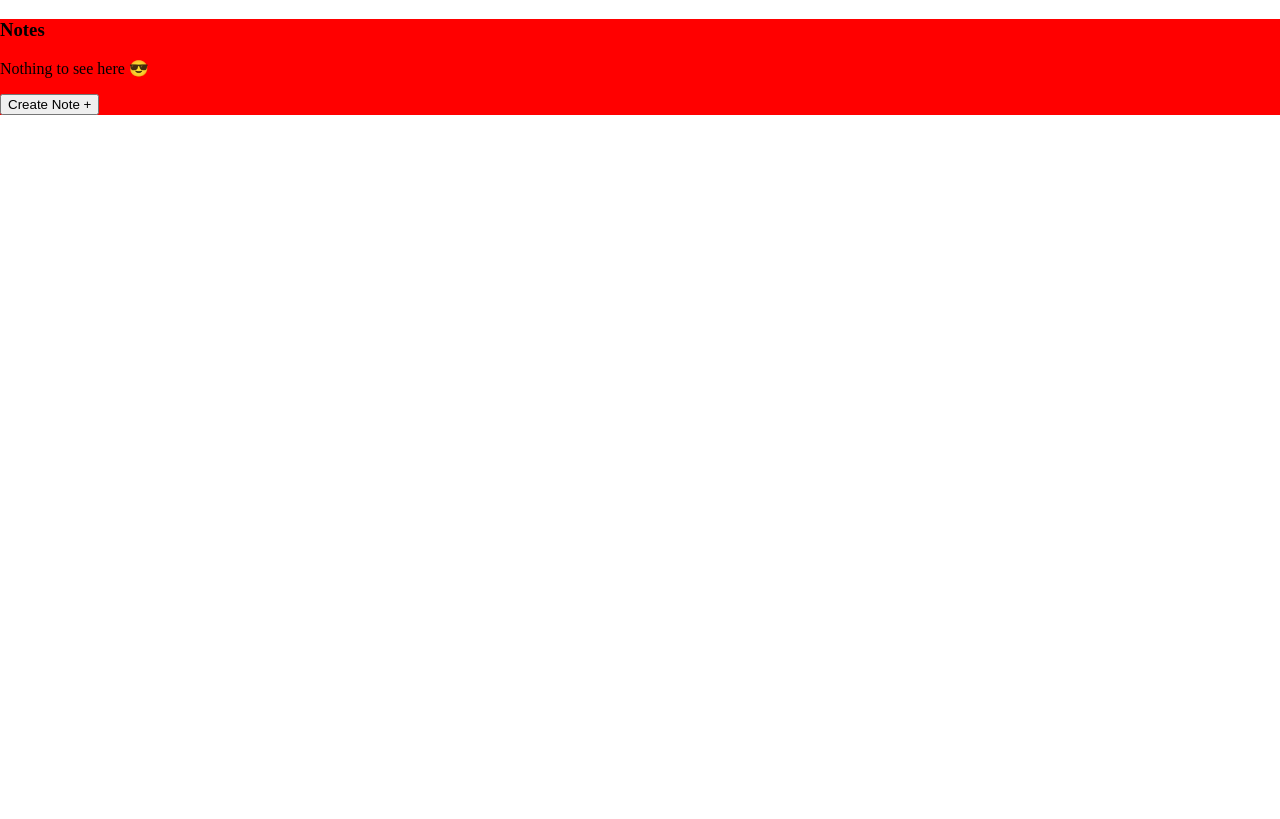
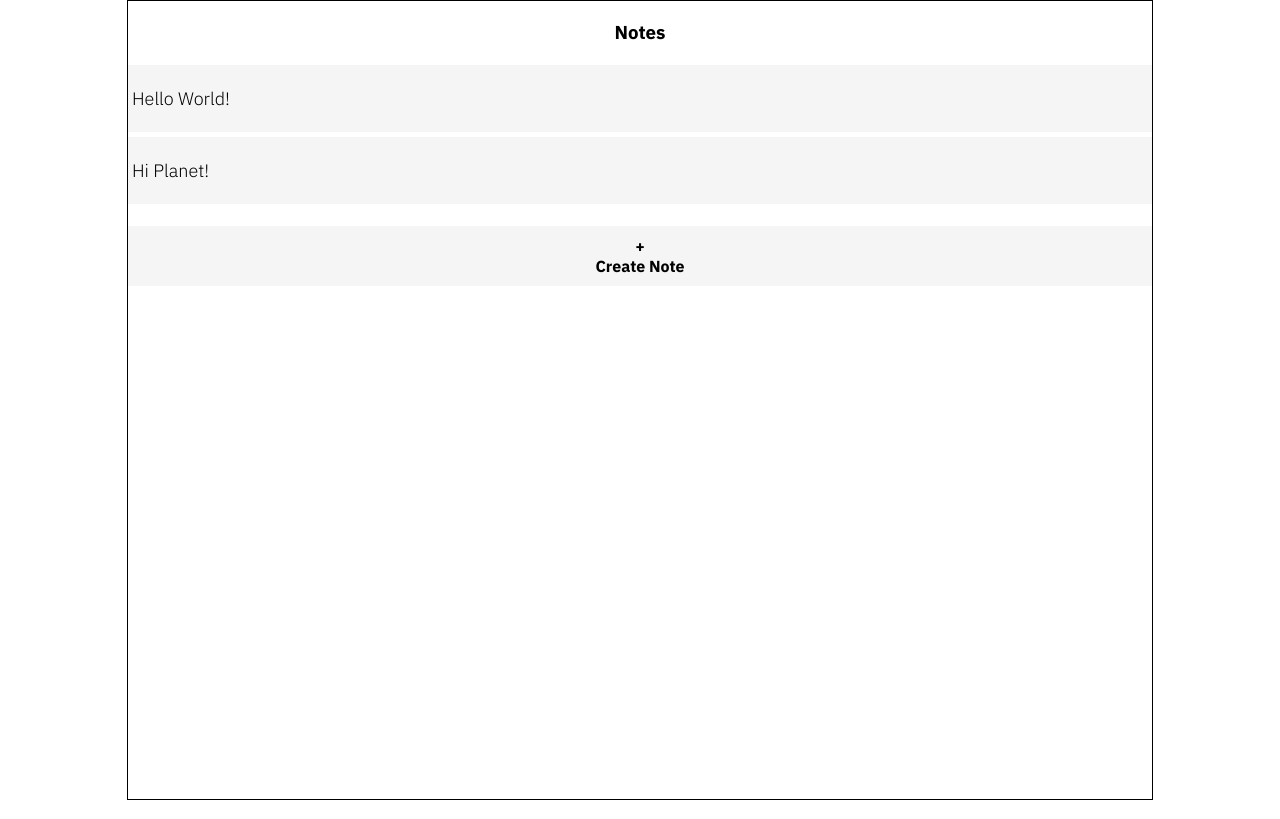
Before and after one commit to Pjaerr/Notebook, a React app: page / in a window 1280 px wide. Built offline with nearby package versions, Linux system fonts and the light colour scheme.

Commit message:
Added styling to Notes and related components

```diff
--- a/public/index.html
+++ b/public/index.html
@@ -11,16 +11,23 @@
     -->
   <link rel="manifest" href="%PUBLIC_URL%/manifest.json">
   <link rel="shortcut icon" href="%PUBLIC_URL%/favicon.ico">
+  <link href="https://fonts.googleapis.com/css?family=IBM+Plex+Sans:300,400,700" rel="stylesheet">
   <style>
     html,
     body {
       height: 100%;
       margin: 0;
       padding: 0;
+
+      font-family: 'IBM Plex Sans', sans-serif;
     }
 
     #root {
       min-height: 100%;
+
+      display: flex;
+      justify-content: center;
+      max-width: 100%;
     }
   </style>
   <!--
--- /dev/null
+++ b/src/_placeholders.scss
@@ -0,0 +1,11 @@
+
+%clearButtonStyles
+{
+    background: none;
+    color: inherit;
+    border: none;
+    padding: 0;
+    font: inherit;
+    cursor: pointer;
+    outline: inherit;
+}
--- a/src/components/App.scss
+++ b/src/components/App.scss
@@ -1,7 +1,23 @@
 
-$backgroundColour: red;
+$backgroundColour: #FFFFFF;
 
 .app
 {
+    display: flex;
+    flex-direction: column;
+    align-items: center;
+
+    width: 100%;
+
     background: $backgroundColour;
+
+    border: 1px solid black;
 }
+
+@media (min-width: 900px)
+{
+    .app
+    {
+        max-width: 80%;
+    }
+}
--- a/src/components/CreateNote.js
+++ b/src/components/CreateNote.js
@@ -14,11 +14,19 @@ class CreateNote extends React.Component
         this.setState({ value: event.target.value });
     }
 
-    createNote = () =>
+    createNote = (actionCancelled) =>
     {
-        this.props.addNote(this.state.value);
+        if (actionCancelled)
+        {
+            this.props.addNote("");
+        }
+        else
+        {
+            this.props.addNote(this.state.value);
 
-        this.setState({ value: "" });
+            this.setState({ value: "" });
+        }
+
     }
 
     render()
@@ -27,11 +35,16 @@ class CreateNote extends React.Component
         {
             return (
                 <div className={styles.createNote}>
-                    <textarea rows="4" cols="50" value={this.state.value} onChange={this.handleChange}>
+                    <textarea className={styles.textArea} value={this.state.value} onChange={this.handleChange}>
                     </textarea>
-                    <button onClick={this.createNote}>
-                        Create
-                    </button>
+                    <div className={styles.buttons}>
+                        <button onClick={() => { this.createNote(true) }}>
+                            <img src={require('../resources/close-circle.svg')} alt="cancel note creation" />
+                        </button>
+                        <button onClick={() => { this.createNote(false) }}>
+                            <img src={require('../resources/plus-circle.svg')} alt="create note" />
+                        </button>
+                    </div>
                 </div>
             );
         }
--- a/src/components/CreateNote.scss
+++ b/src/components/CreateNote.scss
@@ -0,0 +1,47 @@
+@import '../placeholders';
+
+$margin: 10px;
+$backgroundColour: #f5f5f5;
+$borderColour:#DCDDE1;
+
+.createNote
+{
+    display: flex;
+    flex-direction: column;
+    align-items: center;
+
+    width: 95%;
+    margin: $margin;
+
+    background: $backgroundColour;
+}
+
+.textArea
+{
+    width: 100%;
+    min-height: 80px;
+    resize: none;
+
+    border: 1px solid $borderColour;
+    background: $backgroundColour;
+}
+
+.buttons
+{
+    display: flex;
+    justify-content: center;
+
+
+    width: 100%;
+    padding: 4px;
+
+    background: $backgroundColour;
+
+    button
+    {
+        @extend %clearButtonStyles;
+
+        margin-left: 8px;
+        margin-right: 8px;
+    }
+}
--- a/src/components/Note.scss
+++ b/src/components/Note.scss
@@ -1,4 +1,30 @@
+%fontSize
+{
+    font-size: 14px;
+    font-weight: lighter;
+}
+
+@media (min-width: 900px)
+{
+    %fontSize
+    {
+        font-size: 18px;
+    }
+}
+
 .note
 {
-    background: blue;
+    background: #f5f5f5;
+
+    width: 100%;
+
+    margin-top: 2.5px;
+    margin-bottom: 2.5px;
+
+    p
+    {
+        padding: 4px;
+        word-wrap: break-word;
+        @extend %fontSize;
+    }
 }
--- a/src/components/Notes.js
+++ b/src/components/Notes.js
@@ -10,15 +10,22 @@ class Notes extends React.Component
     state =
         {
             //Notes[] is just an array of strings.
-            notes: [],
+            notes: [{ text: "Hello World!", key: "Hel" + Date.now() }, { text: "Hi Planet!", key: "Hi" + Date.now() }],
             isCreatingNote: false
         };
 
     addNote = (text) =>
     {
-        let { notes } = this.state;
-        notes.push(text);
-        this.setState({ notes, isCreatingNote: false });
+        if (text !== "")
+        {
+            let { notes } = this.state;
+            notes.push(text);
+            this.setState({ notes, isCreatingNote: false });
+        }
+        else
+        {
+            this.setState({ isCreatingNote: false });
+        }
     }
 
     renderNotes = () =>
@@ -27,11 +34,11 @@ class Notes extends React.Component
 
         if (notes.length > 0)
         {
-            return notes.map(text => <Note text={text} />);
+            return notes.map(note => <Note key={note.key} text={note.text} />);
         }
         else
         {
-            return <p>Nothing to see here 😎</p>
+            return <p>Nothing to see here <span role="img" aria-label="Cool Sunglasses Emoji"> 😎 </span></p>
         }
     }
 
@@ -46,8 +53,8 @@ class Notes extends React.Component
 
                 <CreateNote addNote={this.addNote} isVisible={this.state.isCreatingNote} />
 
-                <button onClick={() => { this.setState({ isCreatingNote: true }) }}>
-                    Create Note +
+                <button className={styles.createNoteButton} onClick={() => { this.setState({ isCreatingNote: true }) }}>
+                    <span>+</span> <span>Create Note</span>
                 </button>
             </section>
         );
--- a/src/components/Notes.scss
+++ b/src/components/Notes.scss
@@ -1,4 +1,34 @@
+@import '../placeholders';
+
 .notes
 {
-    background: red;
+    display: flex;
+    flex-direction: column;
+    align-items: center;
+
+    width: 100%;
 }
+
+.createNoteButton
+{
+    @extend %clearButtonStyles;
+
+    display: flex;
+    flex-direction: column;
+    justify-content: center;
+    align-items: center;
+
+    width: 100%;
+    min-height: 60px;
+
+    background: #f5f5f5;
+
+    margin-top: 20px;
+
+    span
+    {
+        font-weight: bold;
+    }
+
+
+}
```
Also changed, not shown: src/resources/close-circle.svg (added), src/resources/plus-circle.svg (added).
